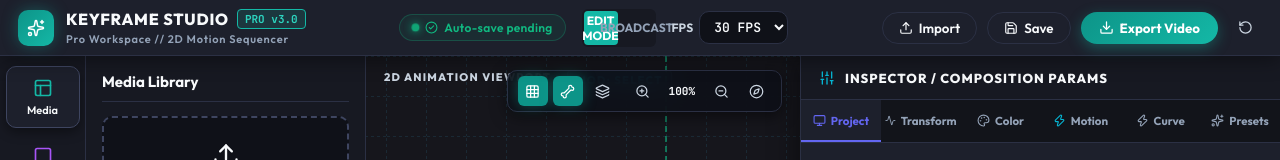
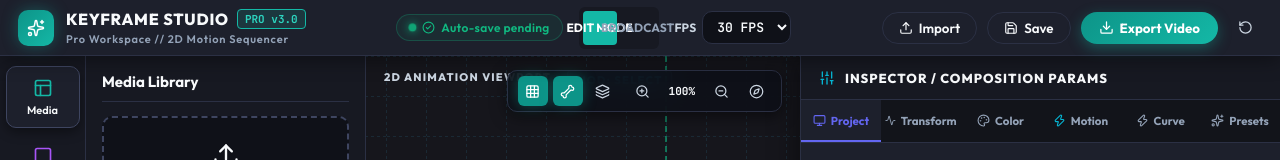
Before and after one commit to ErtugrulAK/keyframe-character-studio, a React (Vite) app: page / in a window 1280 px wide. Shown: the top 160 px of the page. Built offline with nearby package versions, Linux system fonts and the light colour scheme; a web font is replaced by a local one.

Commit message:
fix: resolve background deselect issue and header layout overlapping

```diff
--- a/src/components/Canvas/StageCanvas.tsx
+++ b/src/components/Canvas/StageCanvas.tsx
@@ -87,7 +87,12 @@ export const StageCanvas: React.FC = () => {
       return;
     }
 
-    if (e.target === containerRef.current || (e.target as HTMLElement).tagName === 'svg') {
+    const target = e.target as HTMLElement;
+    if (
+      target === containerRef.current ||
+      target.tagName === 'svg' ||
+      target.classList.contains('canvas-bg')
+    ) {
       setSelectedPartId(null);
     }
   };
@@ -323,6 +328,7 @@ export const StageCanvas: React.FC = () => {
             <>
               {/* Outer dimmed area (everything outside artboard) */}
               <path
+                className="canvas-bg"
                 d={`M-300000,-300000 L300000,-300000 L300000,300000 L-300000,300000 Z M${artX},${artY} L${artX},${artY + projectResolution.height} L${artX + projectResolution.width},${artY + projectResolution.height} L${artX + projectResolution.width},${artY} Z`}
                 fill="rgba(0, 0, 0, 0.65)"
                 fillRule="evenodd"
@@ -330,6 +336,7 @@ export const StageCanvas: React.FC = () => {
 
               {/* Artboard Base & Shadow */}
               <rect
+                className="canvas-bg"
                 x={artX}
                 y={artY}
                 width={projectResolution.width}
@@ -340,6 +347,7 @@ export const StageCanvas: React.FC = () => {
               {/* Dashed Grid Lines (Only inside artboard) */}
               {showGrid && (
                 <rect
+                  className="canvas-bg"
                   x={artX} y={artY} width={projectResolution.width} height={projectResolution.height}
                   fill="url(#svg-dashed-grid)"
                 />
--- a/src/components/Header/HeaderBar.tsx
+++ b/src/components/Header/HeaderBar.tsx
@@ -103,14 +103,15 @@ export const HeaderBar: React.FC = () => {
         </div>
 
         {/* Mode Toggle */}
-        <div style={{ display: 'flex', alignItems: 'center', background: 'var(--bg-dark)', borderRadius: 6, padding: '2px', gap: 2 }}>
+        <div style={{ display: 'flex', alignItems: 'center', background: 'var(--bg-dark)', borderRadius: 6, padding: '4px', gap: 4, flexShrink: 0 }}>
           <button
             className="btn-icon"
             style={{
-              padding: '6px 16px',
+              padding: '6px 12px',
               borderRadius: 4,
               fontSize: 12,
               fontWeight: 700,
+              whiteSpace: 'nowrap',
               color: appMode === 'edit' ? '#fff' : 'var(--text-muted)',
               background: appMode === 'edit' ? 'var(--accent-teal)' : 'transparent',
               transition: 'all 0.2s',
@@ -122,10 +123,11 @@ export const HeaderBar: React.FC = () => {
           <button
             className="btn-icon"
             style={{
-              padding: '6px 16px',
+              padding: '6px 12px',
               borderRadius: 4,
               fontSize: 12,
               fontWeight: 700,
+              whiteSpace: 'nowrap',
               color: appMode === 'broadcast' ? '#fff' : 'var(--text-muted)',
               background: appMode === 'broadcast' ? 'var(--accent-gold)' : 'transparent',
               transition: 'all 0.2s',
@@ -136,7 +138,7 @@ export const HeaderBar: React.FC = () => {
           </button>
         </div>
 
-        <div className="fps-selector">
+        <div className="fps-selector" style={{ flexShrink: 0 }}>
           <span>FPS</span>
           <select value={fps} onChange={(e) => setFps(parseInt(e.target.value))}>
             <option value={12}>12 FPS</option>
```
Also changed, not shown: commit_msg.txt.
